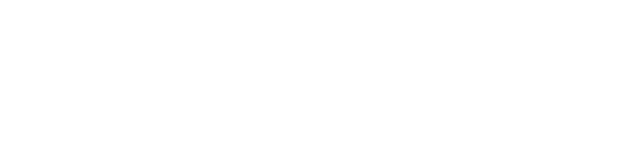
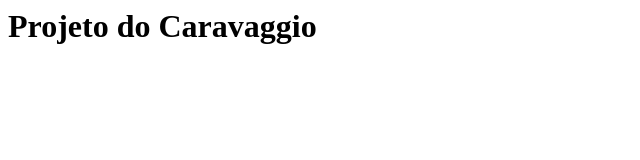
Before and after one commit to fecaravaggio/curso-git, a plain HTML site: page index.html in a window 1280 px wide. Shown: the whole page, without its empty margins (0-640 px from the left). Drawn offline with Linux system fonts and the light colour scheme.

Commit message:
Titulo da pagina

```diff
--- a/index.html
+++ b/index.html
@@ -4,6 +4,7 @@
     </head>
 
     <body>
+        <h1>Projeto do Caravaggio</h1>
     </body>
 
 </html>
```
